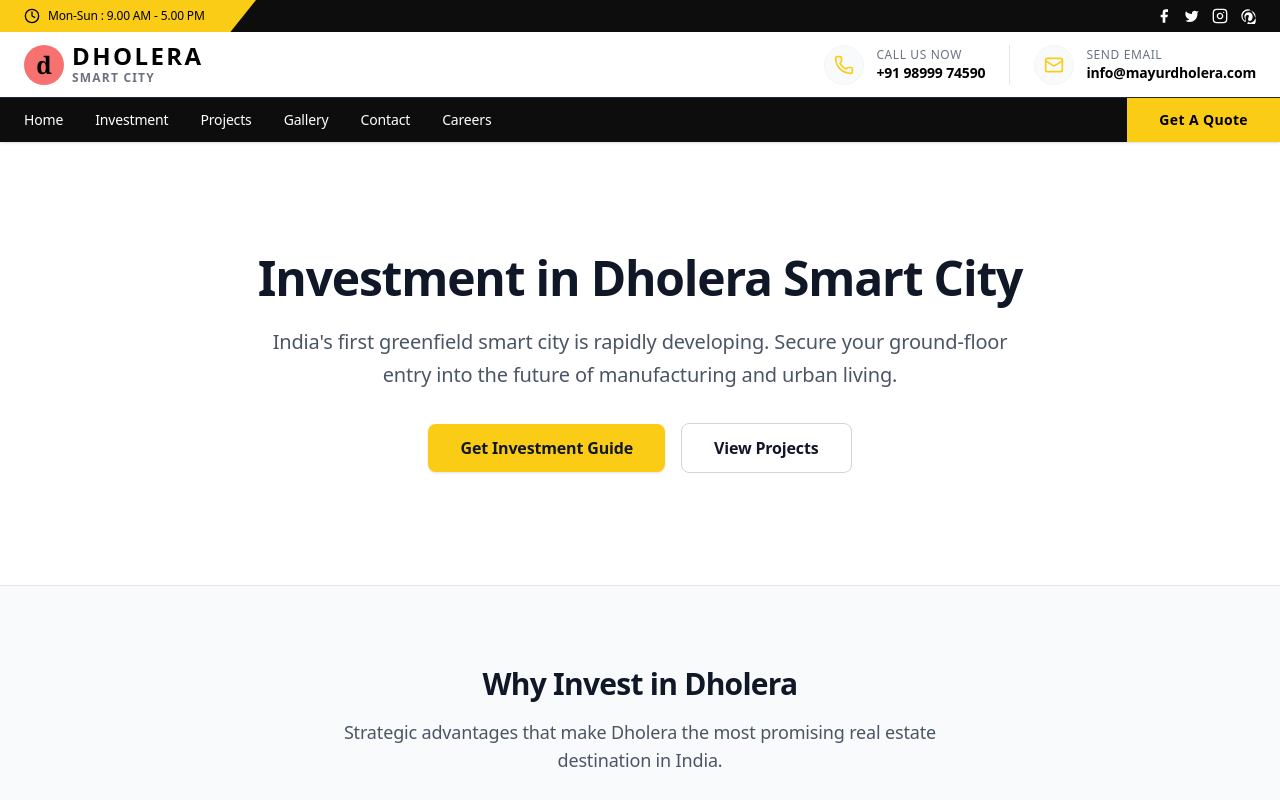
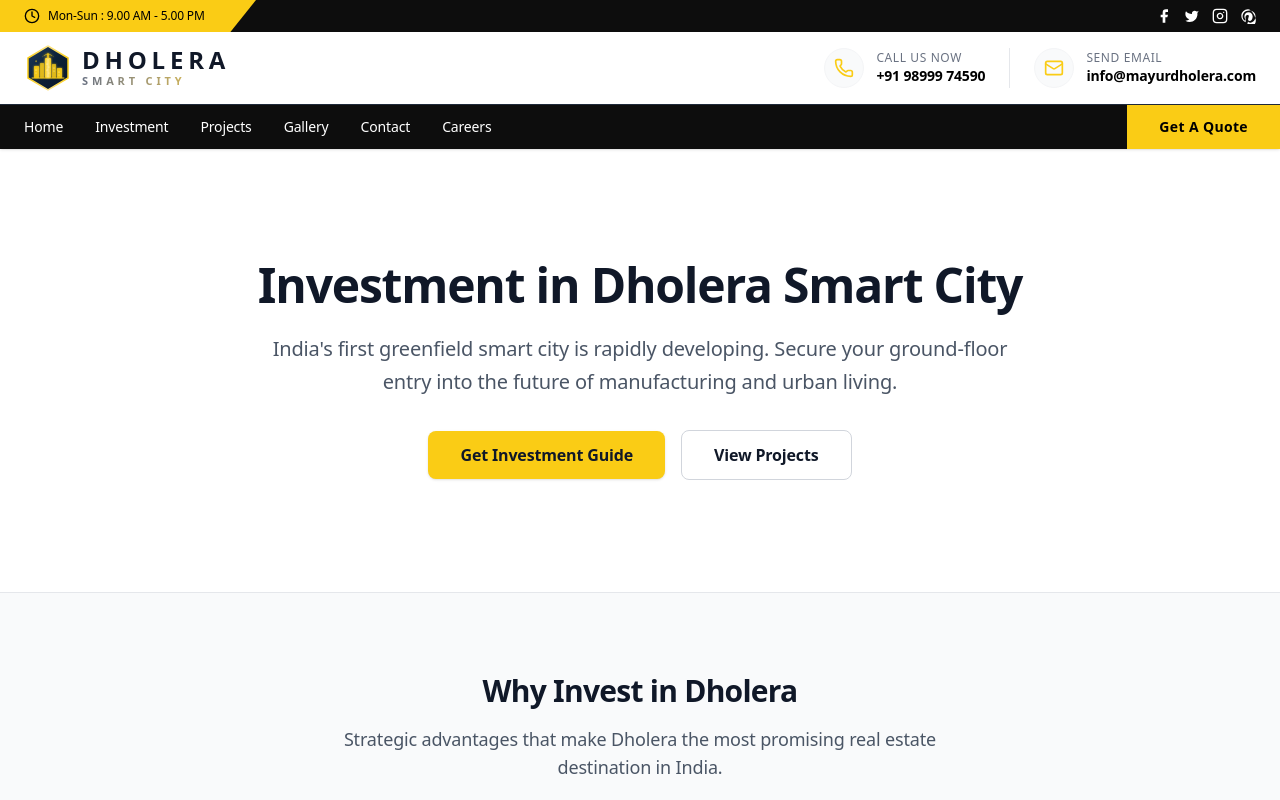
Before and after one commit to fadoomotivation-pixel/mayur, a Next.js app: page /investment in a window 1280 px wide. Shown: the top 800 px of the page. Built offline with nearby package versions, Linux system fonts and the light colour scheme.

Commit message:
feat: Replace static logo with animated smart city SVG logo

```diff
--- a/components/Header.tsx
+++ b/components/Header.tsx
@@ -38,14 +38,155 @@
       {/* Middle Bar & Nav Combined for smaller size on Mobile, separate on Desktop */}
       <div className="bg-white/95 backdrop-blur-md relative z-[60]">
         <div className="max-w-7xl mx-auto px-4 md:px-6 py-3 flex justify-between items-center">
-          {/* Logo */}
-          <Link href="/" onClick={() => setIsOpen(false)} className="flex items-center gap-2 shrink-0">
-            <div className="w-8 h-8 md:w-10 md:h-10 bg-[#F87171] text-black font-bold rounded-full flex items-center justify-center text-xl md:text-2xl font-serif">
-              d
-            </div>
-            <div>
-              <div className="text-xl md:text-2xl font-bold tracking-widest leading-none text-black">DHOLERA</div>
-              <div className="text-[10px] md:text-xs tracking-widest font-semibold text-gray-500 uppercase leading-tight mt-0.5">SMART CITY</div>
+          {/* Animated Logo */}
+          <Link href="/" onClick={() => setIsOpen(false)} className="flex items-center gap-2.5 shrink-0 group">
+            {/* Animated Smart City Icon */}
+            <motion.div
+              className="relative w-10 h-10 md:w-12 md:h-12 flex items-center justify-center"
+              whileHover={{ scale: 1.08 }}
+              transition={{ type: "spring", stiffness: 400, damping: 15 }}
+            >
+              <svg viewBox="0 0 48 48" className="w-full h-full" xmlns="http://www.w3.org/2000/svg">
+                {/* Background gradient shape */}
+                <defs>
+                  <linearGradient id="logoGrad" x1="0%" y1="0%" x2="100%" y2="100%">
+                    <stop offset="0%" stopColor="#1e3a5f" />
+                    <stop offset="50%" stopColor="#0d2137" />
+                    <stop offset="100%" stopColor="#0a1628" />
+                  </linearGradient>
+                  <linearGradient id="goldGrad" x1="0%" y1="0%" x2="100%" y2="0%">
+                    <stop offset="0%" stopColor="#FACC15" />
+                    <stop offset="50%" stopColor="#FDE68A" />
+                    <stop offset="100%" stopColor="#FACC15" />
+                  </linearGradient>
+                  <linearGradient id="skyGrad" x1="0%" y1="0%" x2="0%" y2="100%">
+                    <stop offset="0%" stopColor="#FACC15" stopOpacity="0.6" />
+                    <stop offset="100%" stopColor="#FACC15" stopOpacity="0" />
+                  </linearGradient>
+                  <filter id="glow">
+                    <feGaussianBlur stdDeviation="1" result="blur" />
+                    <feMerge>
+                      <feMergeNode in="blur" />
+                      <feMergeNode in="SourceGraphic" />
+                    </feMerge>
+                  </filter>
+                </defs>
+
+                {/* Hexagonal background */}
+                <motion.path
+                  d="M24 2 L44 14 L44 34 L24 46 L4 34 L4 14 Z"
+                  fill="url(#logoGrad)"
+                  stroke="url(#goldGrad)"
+                  strokeWidth="1.5"
+                  initial={{ pathLength: 0, opacity: 0 }}
+                  animate={{ pathLength: 1, opacity: 1 }}
+                  transition={{ duration: 1.2, ease: "easeInOut" }}
+                />
+
+                {/* City skyline - buildings */}
+                <motion.g filter="url(#glow)">
+                  {/* Tall center tower */}
+                  <motion.rect x="21" y="14" width="6" height="20" rx="1" fill="url(#goldGrad)"
+                    initial={{ scaleY: 0, originY: "100%" }}
+                    animate={{ scaleY: 1 }}
+                    transition={{ delay: 0.6, duration: 0.5, ease: "easeOut" }}
+                    style={{ transformOrigin: "50% 100%", transformBox: "fill-box" }}
+                  />
+                  {/* Tower antenna */}
+                  <motion.line x1="24" y1="10" x2="24" y2="14" stroke="#FACC15" strokeWidth="1.5" strokeLinecap="round"
+                    initial={{ pathLength: 0 }} animate={{ pathLength: 1 }} transition={{ delay: 1.1, duration: 0.3 }}
+                  />
+                  {/* Antenna signal arcs */}
+                  <motion.path d="M20 12 Q24 8 28 12" fill="none" stroke="#FACC15" strokeWidth="0.8" opacity="0.6"
+                    initial={{ pathLength: 0 }} animate={{ pathLength: 1 }} transition={{ delay: 1.4, duration: 0.4 }}
+                  />
+                  <motion.path d="M18 13 Q24 7 30 13" fill="none" stroke="#FACC15" strokeWidth="0.6" opacity="0.3"
+                    initial={{ pathLength: 0 }} animate={{ pathLength: 1 }} transition={{ delay: 1.6, duration: 0.4 }}
+                  />
+
+                  {/* Left building 1 */}
+                  <motion.rect x="10" y="22" width="5" height="12" rx="0.5" fill="#FACC15" opacity="0.85"
+                    initial={{ scaleY: 0 }} animate={{ scaleY: 1 }} transition={{ delay: 0.8, duration: 0.4, ease: "easeOut" }}
+                    style={{ transformOrigin: "50% 100%", transformBox: "fill-box" }}
+                  />
+                  {/* Left building 2 */}
+                  <motion.rect x="16" y="19" width="4" height="15" rx="0.5" fill="#FACC15" opacity="0.7"
+                    initial={{ scaleY: 0 }} animate={{ scaleY: 1 }} transition={{ delay: 0.7, duration: 0.45, ease: "easeOut" }}
+                    style={{ transformOrigin: "50% 100%", transformBox: "fill-box" }}
+                  />
+                  {/* Right building 1 */}
+                  <motion.rect x="28" y="20" width="4" height="14" rx="0.5" fill="#FACC15" opacity="0.7"
+                    initial={{ scaleY: 0 }} animate={{ scaleY: 1 }} transition={{ delay: 0.75, duration: 0.45, ease: "easeOut" }}
+                    style={{ transformOrigin: "50% 100%", transformBox: "fill-box" }}
+                  />
+                  {/* Right building 2 */}
+                  <motion.rect x="33" y="24" width="5" height="10" rx="0.5" fill="#FACC15" opacity="0.85"
+                    initial={{ scaleY: 0 }} animate={{ scaleY: 1 }} transition={{ delay: 0.85, duration: 0.4, ease: "easeOut" }}
+                    style={{ transformOrigin: "50% 100%", transformBox: "fill-box" }}
+                  />
+                </motion.g>
+
+                {/* Ground line */}
+                <motion.line x1="8" y1="34" x2="40" y2="34" stroke="#FACC15" strokeWidth="1" strokeLinecap="round"
+                  initial={{ pathLength: 0 }} animate={{ pathLength: 1 }} transition={{ delay: 0.5, duration: 0.6 }}
+                />
+
+                {/* Glowing dots on buildings (windows) */}
+                <motion.g initial={{ opacity: 0 }} animate={{ opacity: [0, 1, 0.6, 1] }} transition={{ delay: 1.3, duration: 1.5, repeat: Infinity, repeatType: "reverse" }}>
+                  <circle cx="12" cy="26" r="0.6" fill="white" opacity="0.9" />
+                  <circle cx="12" cy="29" r="0.6" fill="white" opacity="0.7" />
+                  <circle cx="23" cy="20" r="0.6" fill="white" opacity="0.9" />
+                  <circle cx="25" cy="23" r="0.6" fill="white" opacity="0.7" />
+                  <circle cx="23" cy="26" r="0.6" fill="white" opacity="0.8" />
+                  <circle cx="25" cy="29" r="0.6" fill="white" opacity="0.6" />
+                  <circle cx="30" cy="24" r="0.6" fill="white" opacity="0.8" />
+                  <circle cx="30" cy="27" r="0.6" fill="white" opacity="0.7" />
+                  <circle cx="35" cy="28" r="0.6" fill="white" opacity="0.9" />
+                  <circle cx="35" cy="31" r="0.6" fill="white" opacity="0.6" />
+                </motion.g>
+
+                {/* Orbiting particle */}
+                <motion.circle cx="24" cy="4" r="1.2" fill="#FACC15"
+                  animate={{
+                    cx: [24, 42, 24, 6, 24],
+                    cy: [4, 24, 44, 24, 4],
+                    opacity: [0.8, 0.4, 0.8, 0.4, 0.8],
+                    r: [1.2, 0.8, 1.2, 0.8, 1.2]
+                  }}
+                  transition={{ duration: 8, repeat: Infinity, ease: "linear" }}
+                />
+              </svg>
+            </motion.div>
+
+            {/* Animated Text */}
+            <div className="overflow-hidden">
+              <motion.div
+                className="text-xl md:text-2xl font-extrabold tracking-[0.2em] leading-none text-gray-900"
+                initial={{ y: 20, opacity: 0 }}
+                animate={{ y: 0, opacity: 1 }}
+                transition={{ delay: 0.3, duration: 0.5 }}
+              >
+                <span className="relative">
+                  DHOLERA
+                  <motion.span
+                    className="absolute inset-0 bg-gradient-to-r from-transparent via-white/60 to-transparent"
+                    animate={{ x: ["-100%", "200%"] }}
+                    transition={{ delay: 2, duration: 1.5, repeat: Infinity, repeatDelay: 5 }}
+                  />
+                </span>
+              </motion.div>
+              <motion.div
+                className="text-[9px] md:text-[11px] tracking-[0.35em] font-bold uppercase leading-tight mt-0.5 bg-gradient-to-r from-gray-500 via-[#FACC15] to-gray-500 bg-clip-text text-transparent bg-[length:200%_auto]"
+                initial={{ y: 10, opacity: 0 }}
+                animate={{ y: 0, opacity: 1, backgroundPosition: ["0% center", "200% center"] }}
+                transition={{
+                  y: { delay: 0.5, duration: 0.4 },
+                  opacity: { delay: 0.5, duration: 0.4 },
+                  backgroundPosition: { delay: 2.5, duration: 3, repeat: Infinity, repeatDelay: 4 }
+                }}
+              >
+                SMART CITY
+              </motion.div>
             </div>
           </Link>
 
```
